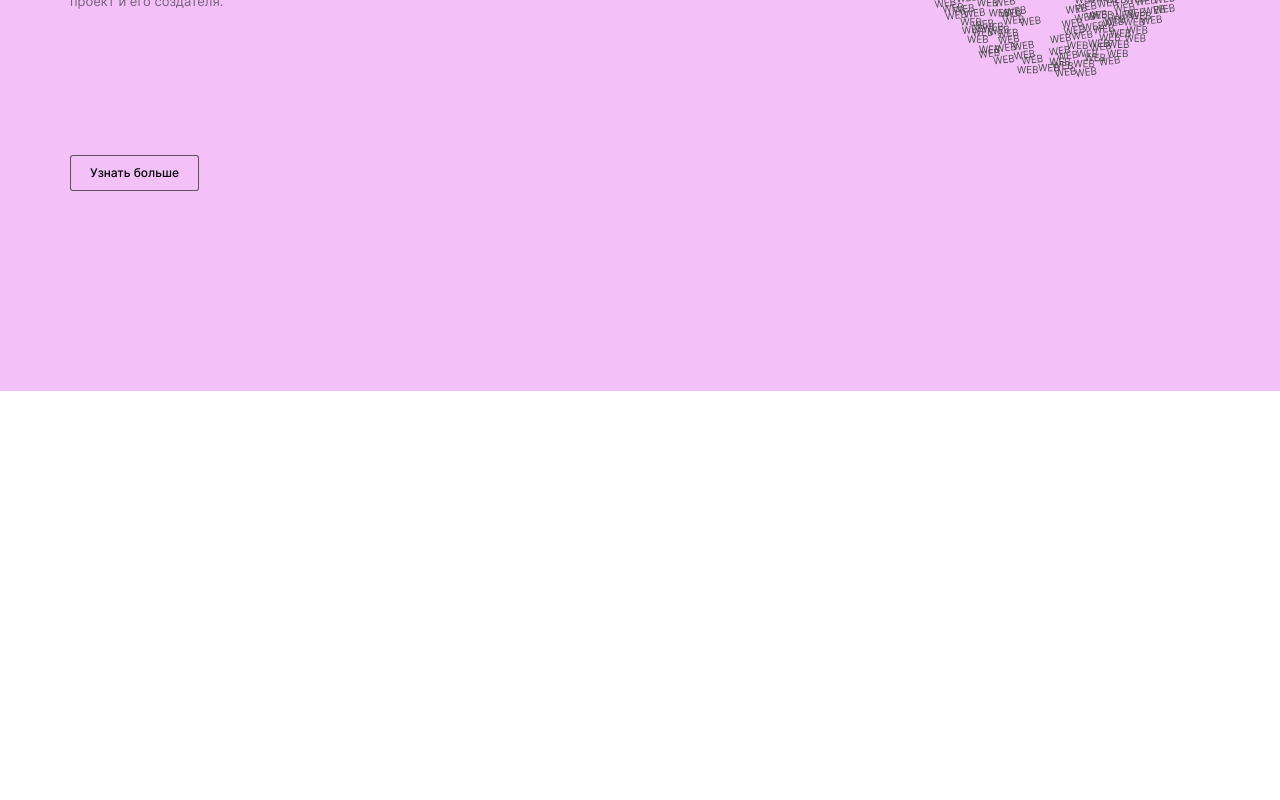
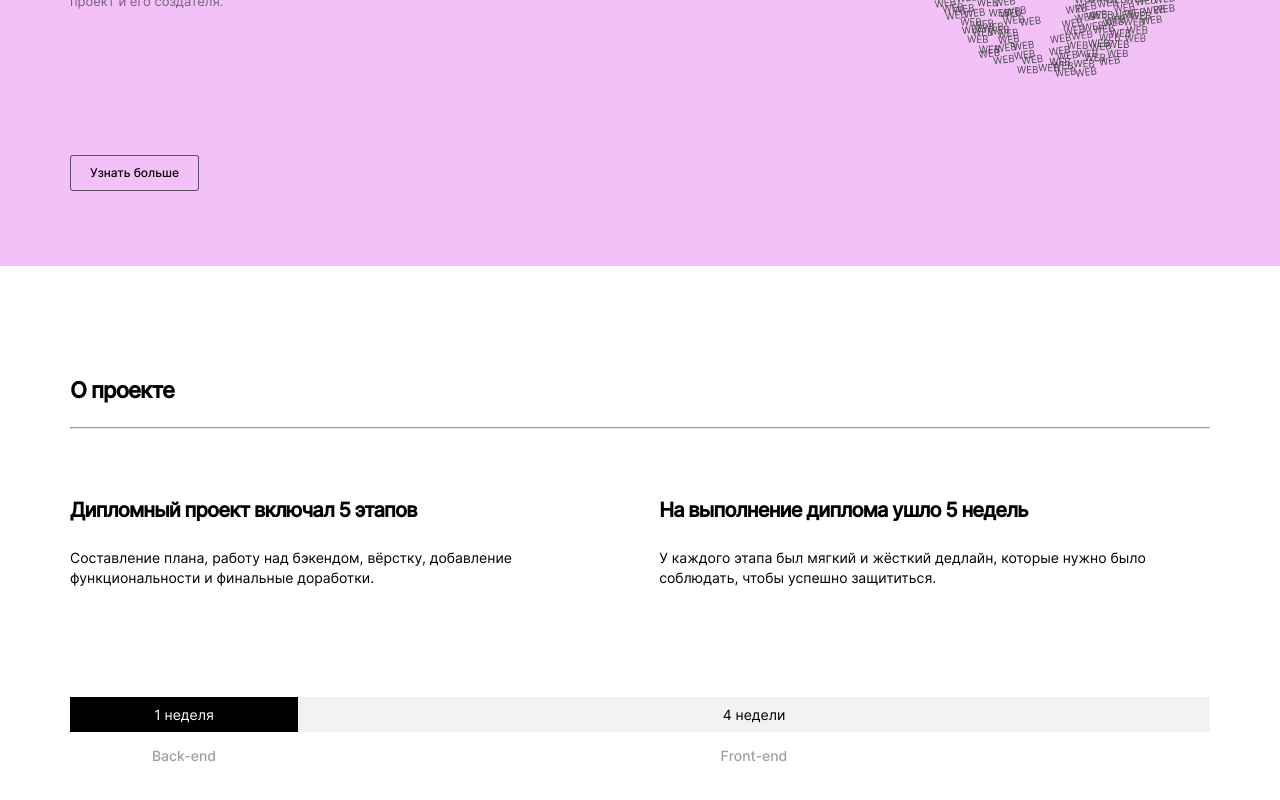
Before and after one commit to rutaizm/movies-explorer-frontend, a React (Create React App) app: page / in a window 1280 px wide. Shown: the part 382-1182 px from the top of the page. Before the commit the page ends 800 px from the top, so only its background shows below. Built offline with nearby package versions, Linux system fonts and the light colour scheme.

Commit message:
about project

```diff
--- a/src/components/App/App.css
+++ b/src/components/App/App.css
@@ -1,4 +1,5 @@
 .app {
   font-family: 'Inter', Arial, Helvetica, sans-serif;
   margin: 0 auto;
+  background-color: white;
 }
--- /dev/null
+++ b/src/components/Main/AboutProject/AboutProject.css
@@ -0,0 +1,43 @@
+.about {
+    padding: 111px 70px;
+    box-sizing: border-box;
+}
+
+.about__header{
+    font-size: 22px;
+    line-height: 27px;
+    margin: 0 0 23px;
+    letter-spacing: -0.04em;
+}
+
+.about__wrap {
+    display: flex;
+    flex-direction: row;
+    justify-content: space-between;
+    min-width: 1100px;
+    margin-bottom: 22px;
+}
+
+.about__article {
+    font-weight: 400;
+    padding: 61px 0;
+    box-sizing: border-box;
+}
+
+.about__article:nth-child(2){
+    margin-left: 51px;
+}
+
+.about__article-header {
+    font-size: 20px;
+    line-height: 24px;
+    margin: 0;
+    letter-spacing: -0.04em;
+
+}
+
+.about__article-text {
+    font-size: 14px;
+    line-height: 20px;
+    margin: 26px 0;
+}
--- /dev/null
+++ b/src/components/Main/AboutProject/AboutProject.js
@@ -0,0 +1,27 @@
+import './AboutProject.css';
+import Chart from './Chart/Chart';
+
+function AboutProject() {
+    return(
+        <section className='about'>
+            <h2 className='about__header'>О проекте</h2>
+            <hr/>
+            <div className='about__wrap'>
+                <article className='about__article'>
+                    <h3 className='about__article-header'>Дипломный проект включал 5 этапов</h3>
+                    <p className='about__article-text'>Составление плана, работу над бэкендом,
+                        вёрстку, добавление функциональности и финальные доработки.</p>
+                </article>
+                <article className='about__article'>
+                    <h3 className='about__article-header'>На выполнение диплома ушло 5 недель</h3>
+                    <p className='about__article-text'>У каждого этапа был мягкий и жёсткий дедлайн,
+                        которые нужно было соблюдать, чтобы успешно защититься.</p>
+                </article>
+            </div>
+            <Chart/>
+        </section>
+
+    )
+}
+
+export default AboutProject;
--- /dev/null
+++ b/src/components/Main/AboutProject/Chart/Chart.css
@@ -0,0 +1,38 @@
+.chart {
+    display: grid;
+    grid-template-columns: 1fr 4fr;
+    grid-template-rows: 35px 35px;
+    align-items: center;
+    justify-items: center;
+    text-align: center;
+}
+
+.chart__week, .chart__weeks {
+    font-weight: 400;
+    line-height: 17px;
+    font-size: 14px;
+    display: flex;
+    align-items: center;
+    justify-content: center;
+}
+.chart__text {
+    font-weight: 500;
+    line-height: 17px;
+    font-size: 14px;
+    color: #A0A0A0;
+    margin-top: 25px;
+}
+
+.chart__week {
+    color: white;
+    background-color: black;
+    width: 100%;
+    height: 100%;
+}
+
+.chart__weeks{
+    background-color:#F2F2F2;
+    color: black;
+    width: 100%;
+    height: 100%;
+}
--- /dev/null
+++ b/src/components/Main/AboutProject/Chart/Chart.js
@@ -0,0 +1,14 @@
+import './Chart.css';
+
+function Chart() {
+    return(
+        <div className='chart'>
+            <div className='chart__week'>1 неделя</div>
+            <div className='chart__weeks'>4 недели</div>
+            <p className='chart__text'>Back-end</p>
+            <p className='chart__text'>Front-end</p>
+        </div>
+    )
+}
+
+export default Chart;
--- a/src/components/Main/Main.js
+++ b/src/components/Main/Main.js
@@ -1,8 +1,13 @@
 import Promo from './Promo/Promo'
+import AboutProject from './AboutProject/AboutProject';
 
 function Main() {
     return (
-        <Promo/>
+        <>
+            <Promo/>
+            <AboutProject/>
+        </>
+
     )
 }
 
--- a/src/components/Main/Promo/Promo.css
+++ b/src/components/Main/Promo/Promo.css
@@ -3,8 +3,9 @@
     flex-direction: row;
     background-color: #F3C1F8;
     min-height: 574px;
-    padding: 75px 70px 50px 70px;
+    padding: 75px 70px 0 70px;
     justify-content: space-between;
+    box-sizing: border-box;
 }
 
 .promo__wrap {
--- a/src/components/Main/Promo/Promo.js
+++ b/src/components/Main/Promo/Promo.js
@@ -3,14 +3,14 @@ import World from '../../../images/world.svg';
 
 function Promo() {
     return (
-        <div className='promo'>
+        <section className='promo'>
             <div className='promo__wrap'>
                 <h1 className='promo__header'>Учебный проект студента факультета Веб-разработки.</h1>
                 <p className='promo__text'>Листайте ниже, чтобы узнать больше про этот проект и его создателя.</p>
                 <button className='promo__button'>Узнать больше</button>
             </div>
             <img className='promo__image' src={World} alt="земной шар"/>
-        </div>
+        </section>
     )
 }
 
```
